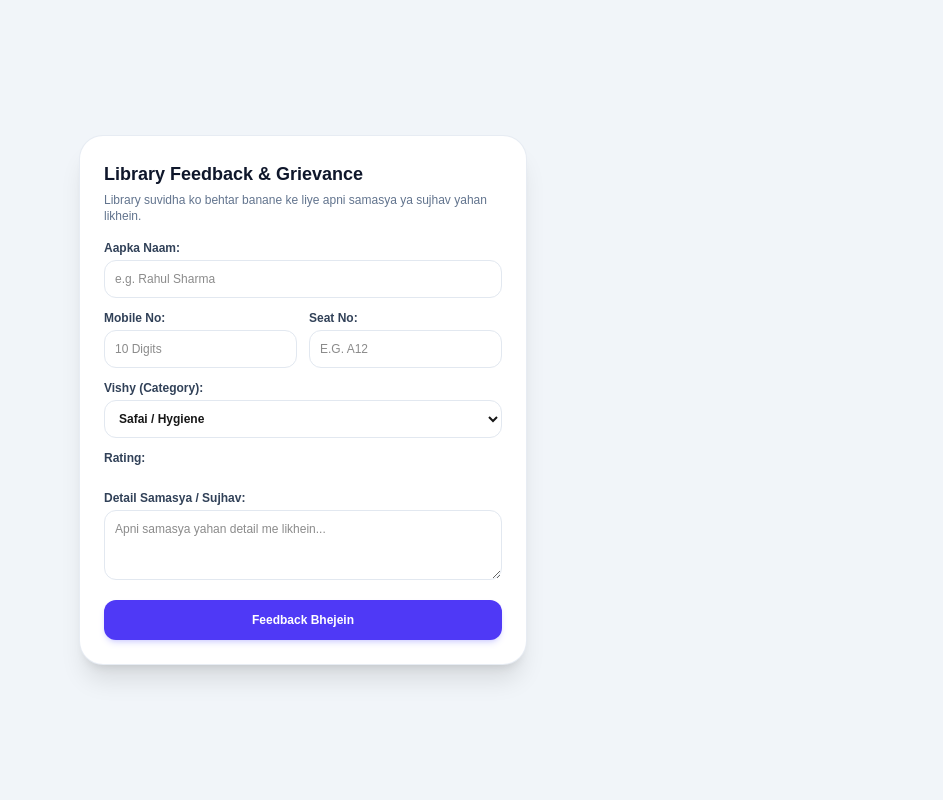
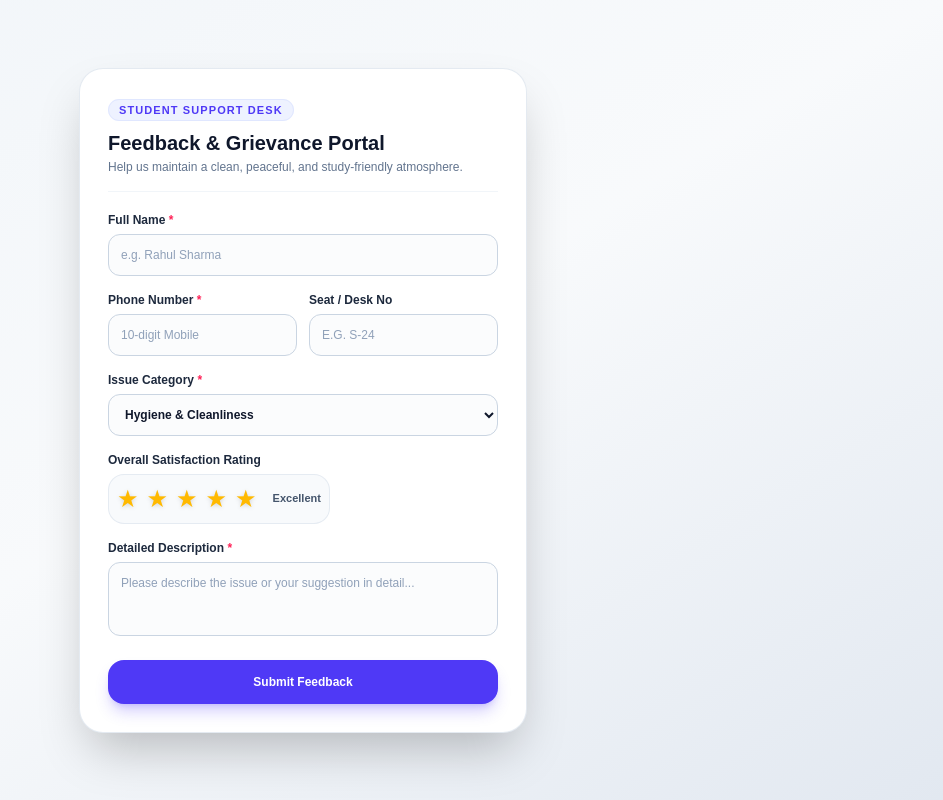
Before and after one commit to Deepak895910/library-saas, a Next.js app: page /feedback in a window 1280 px wide. Shown: the whole page, without its empty margins (337-1280 px from the left). Built offline with nearby package versions, Linux system fonts and the light colour scheme; no server answers.

Commit message:
Enhance feedback portal UI with clean professional styling and high contrast inputs

```diff
--- a/src/app/feedback/page.tsx
+++ b/src/app/feedback/page.tsx
@@ -8,19 +8,19 @@ function FeedbackForm() {
   const searchParams = useSearchParams();
   const libId = searchParams.get("lib_id") || "";
 
-  const [name, setName] = useState("");
-  const [phone, setPhone] = useState("");
-  const [seatNo, setSeatNo] = useState("");
-  const [category, setCategory] = useState("Cleaning");
+  const [fullName, setFullName] = useState("");
+  const [phoneNumber, setPhoneNumber] = useState("");
+  const [seatNumber, setSeatNumber] = useState("");
+  const [category, setCategory] = useState("Hygiene & Cleanliness");
   const [rating, setRating] = useState(5);
-  const [message, setMessage] = useState("");
+  const [description, setDescription] = useState("");
   const [submitted, setSubmitted] = useState(false);
   const [loading, setLoading] = useState(false);
 
   const handleSubmit = async (e: React.FormEvent) => {
     e.preventDefault();
     if (!libId) {
-      alert("Invalid Library link! QR dobara scan karein.");
+      alert("Invalid QR code link. Please re-scan from the library desk.");
       return;
     }
     setLoading(true);
@@ -28,12 +28,12 @@ function FeedbackForm() {
     const { error } = await supabase.from("library_feedbacks").insert([
       {
         library_id: libId,
-        student_name: name.trim(),
-        phone: phone.trim(),
-        seat_no: seatNo.trim().toUpperCase(),
+        student_name: fullName.trim(),
+        phone: phoneNumber.trim(),
+        seat_no: seatNumber.trim().toUpperCase(),
         rating,
         category,
-        message: message.trim(),
+        message: description.trim(),
       },
     ]);
 
@@ -41,109 +41,148 @@ function FeedbackForm() {
     if (!error) {
       setSubmitted(true);
     } else {
-      alert("Error: " + error.message);
+      alert("Submission failed: " + error.message);
     }
   };
 
   if (submitted) {
     return (
-      <div className="min-h-screen bg-slate-50 flex items-center justify-center p-4">
-        <div className="max-w-md w-full bg-white p-6 rounded-3xl shadow-xl text-center space-y-3 border border-slate-100">
-          <span className="text-5xl"></span>
-          <h2 className="text-lg font-black text-slate-900">Feedback Prapt Hua!</h2>
-          <p className="text-xs text-slate-500">
-            Aapka sujhav / shikayat library admin tak pahunch gayi hai. Hamari seva behtar banane ke liye dhanyawad!
-          </p>
+      <div className="min-h-screen bg-slate-900/5 flex items-center justify-center p-4">
+        <div className="max-w-md w-full bg-white p-8 rounded-3xl shadow-xl text-center space-y-4 border border-slate-100">
+          <div className="w-16 h-16 bg-emerald-100 text-emerald-600 rounded-2xl flex items-center justify-center mx-auto text-3xl font-bold shadow-inner">
+            ✓
+          </div>
+          <div>
+            <h2 className="text-xl font-bold text-slate-900">Feedback Submitted</h2>
+            <p className="text-sm text-slate-500 mt-1">
+              Thank you for sharing your experience. Our management team will look into your request shortly.
+            </p>
+          </div>
+          <button
+            type="button"
+            onClick={() => {
+              setSubmitted(false);
+              setFullName("");
+              setPhoneNumber("");
+              setSeatNumber("");
+              setDescription("");
+              setRating(5);
+            }}
+            className="w-full bg-slate-100 hover:bg-slate-200 text-slate-700 font-semibold py-2.5 rounded-xl text-xs transition"
+          >
+            Submit Another Response
+          </button>
         </div>
       </div>
     );
   }
 
   return (
-    <div className="min-h-screen bg-slate-100 flex items-center justify-center p-4 font-sans">
-      <form onSubmit={handleSubmit} className="max-w-md w-full bg-white p-6 rounded-3xl shadow-xl space-y-4 border border-slate-200/80">
-        <div>
-          <h2 className="text-lg font-black text-slate-900"> Library Feedback & Grievance</h2>
-          <p className="text-xs text-slate-500 mt-1">
-            Library suvidha ko behtar banane ke liye apni samasya ya sujhav yahan likhein.
+    <div className="min-h-screen bg-gradient-to-br from-slate-100 via-slate-50 to-slate-200 flex items-center justify-center p-4 font-sans text-slate-900">
+      <form
+        onSubmit={handleSubmit}
+        className="max-w-md w-full bg-white p-7 rounded-3xl shadow-2xl space-y-5 border border-slate-200/90 backdrop-blur-sm"
+      >
+        <div className="border-b border-slate-100 pb-4">
+          <span className="text-[11px] font-extrabold uppercase tracking-widest text-indigo-600 bg-indigo-50 px-2.5 py-1 rounded-full border border-indigo-100">
+            Student Support Desk
+          </span>
+          <h2 className="text-xl font-black text-slate-900 mt-2">Feedback & Grievance Portal</h2>
+          <p className="text-xs text-slate-500 mt-0.5">
+            Help us maintain a clean, peaceful, and study-friendly atmosphere.
           </p>
         </div>
 
-        <div className="space-y-3 text-xs">
+        <div className="space-y-4 text-xs">
           <div>
-            <label className="font-bold text-slate-700 block mb-1">Aapka Naam:</label>
+            <label className="font-semibold text-slate-800 block mb-1.5">
+              Full Name <span className="text-rose-500">*</span>
+            </label>
             <input
               required
               placeholder="e.g. Rahul Sharma"
-              value={name}
-              onChange={(e) => setName(e.target.value)}
-              className="w-full rounded-xl border border-slate-200 p-2.5 outline-none focus:ring-2 focus:ring-indigo-500"
+              value={fullName}
+              onChange={(e) => setFullName(e.target.value)}
+              className="w-full rounded-xl border border-slate-300 bg-slate-50/50 p-3 text-slate-900 font-medium placeholder-slate-400 outline-none focus:bg-white focus:border-indigo-600 focus:ring-4 focus:ring-indigo-500/10 transition"
             />
           </div>
 
           <div className="grid grid-cols-2 gap-3">
             <div>
-              <label className="font-bold text-slate-700 block mb-1">Mobile No:</label>
+              <label className="font-semibold text-slate-800 block mb-1.5">
+                Phone Number <span className="text-rose-500">*</span>
+              </label>
               <input
                 required
-                placeholder="10 Digits"
-                value={phone}
-                onChange={(e) => setPhone(e.target.value)}
-                className="w-full rounded-xl border border-slate-200 p-2.5 outline-none"
+                type="tel"
+                maxLength={10}
+                placeholder="10-digit Mobile"
+                value={phoneNumber}
+                onChange={(e) => setPhoneNumber(e.target.value.replace(/\D/g, ""))}
+                className="w-full rounded-xl border border-slate-300 bg-slate-50/50 p-3 text-slate-900 font-medium placeholder-slate-400 outline-none focus:bg-white focus:border-indigo-600 focus:ring-4 focus:ring-indigo-500/10 transition"
               />
             </div>
             <div>
-              <label className="font-bold text-slate-700 block mb-1">Seat No:</label>
+              <label className="font-semibold text-slate-800 block mb-1.5">Seat / Desk No</label>
               <input
-                placeholder="e.g. A12"
-                value={seatNo}
-                onChange={(e) => setSeatNo(e.target.value)}
-                className="w-full rounded-xl border border-slate-200 p-2.5 font-mono uppercase"
+                placeholder="e.g. S-24"
+                value={seatNumber}
+                onChange={(e) => setSeatNumber(e.target.value)}
+                className="w-full rounded-xl border border-slate-300 bg-slate-50/50 p-3 text-slate-900 font-medium font-mono uppercase placeholder-slate-400 outline-none focus:bg-white focus:border-indigo-600 focus:ring-4 focus:ring-indigo-500/10 transition"
               />
             </div>
           </div>
 
           <div>
-            <label className="font-bold text-slate-700 block mb-1">Vishy (Category):</label>
+            <label className="font-semibold text-slate-800 block mb-1.5">
+              Issue Category <span className="text-rose-500">*</span>
+            </label>
             <select
               value={category}
               onChange={(e) => setCategory(e.target.value)}
-              className="w-full rounded-xl border border-slate-200 p-2.5 font-semibold bg-white"
+              className="w-full rounded-xl border border-slate-300 bg-slate-50/50 p-3 text-slate-900 font-semibold outline-none focus:bg-white focus:border-indigo-600 focus:ring-4 focus:ring-indigo-500/10 transition"
             >
-              <option value="Cleaning">Safai / Hygiene </option>
-              <option value="AC/Cooling">AC / Fan / Garmi </option>
-              <option value="Noise">Awaj / Shanti (Silence) </option>
-              <option value="Wi-Fi">Wi-Fi / Internet Problem </option>
-              <option value="Lighting">Lights / Desk Issue </option>
-              <option value="General">Any Other Suggestion </option>
+              <option value="Hygiene & Cleanliness">Hygiene & Cleanliness</option>
+              <option value="Air Conditioning & Cooling">Air Conditioning & Cooling</option>
+              <option value="Noise & Silence Discipline">Noise & Silence Discipline</option>
+              <option value="Wi-Fi & Connectivity">Wi-Fi & Internet Connectivity</option>
+              <option value="Desk Lighting & Power Sockets">Desk Lighting & Power Sockets</option>
+              <option value="General Suggestion">General Suggestion</option>
             </select>
           </div>
 
           <div>
-            <label className="font-bold text-slate-700 block mb-1">Rating:</label>
-            <div className="flex gap-2">
+            <label className="font-semibold text-slate-800 block mb-1.5">Overall Satisfaction Rating</label>
+            <div className="flex items-center gap-2 bg-slate-50 border border-slate-200/80 p-2 rounded-2xl w-fit">
               {[1, 2, 3, 4, 5].map((star) => (
                 <button
                   type="button"
                   key={star}
                   onClick={() => setRating(star)}
-                  className={`text-2xl p-1 transition ${rating >= star ? "scale-110" : "grayscale opacity-30"}`}
+                  className={`text-2xl transition-all duration-200 hover:scale-125 ${
+                    rating >= star ? "text-amber-400 drop-shadow-sm" : "text-slate-300"
+                  }`}
                 >
-
+                  ★
                 </button>
               ))}
+              <span className="text-[11px] font-bold text-slate-600 ml-2">
+                {rating === 5 ? "Excellent" : rating >= 4 ? "Good" : rating >= 3 ? "Average" : "Needs Attention"}
+              </span>
             </div>
           </div>
 
           <div>
-            <label className="font-bold text-slate-700 block mb-1">Detail Samasya / Sujhav:</label>
+            <label className="font-semibold text-slate-800 block mb-1.5">
+              Detailed Description <span className="text-rose-500">*</span>
+            </label>
             <textarea
               required
               rows={3}
-              placeholder="Apni samasya yahan detail me likhein..."
-              value={message}
-              onChange={(e) => setMessage(e.target.value)}
-              className="w-full rounded-xl border border-slate-200 p-2.5 outline-none focus:ring-2 focus:ring-indigo-500"
+              placeholder="Please describe the issue or your suggestion in detail..."
+              value={description}
+              onChange={(e) => setDescription(e.target.value)}
+              className="w-full rounded-xl border border-slate-300 bg-slate-50/50 p-3 text-slate-900 font-medium placeholder-slate-400 outline-none focus:bg-white focus:border-indigo-600 focus:ring-4 focus:ring-indigo-500/10 transition resize-none"
             />
           </div>
         </div>
@@ -151,9 +190,9 @@ function FeedbackForm() {
         <button
           type="submit"
           disabled={loading}
-          className="w-full bg-indigo-600 hover:bg-indigo-700 text-white font-bold py-3 rounded-xl text-xs transition active:scale-95 shadow-md shadow-indigo-500/20"
+          className="w-full bg-indigo-600 hover:bg-indigo-700 active:bg-indigo-800 text-white font-bold py-3.5 rounded-2xl text-xs transition duration-150 shadow-lg shadow-indigo-600/25 disabled:opacity-50"
         >
-          {loading ? "Submitting..." : "Feedback Bhejein"}
+          {loading ? "Submitting..." : "Submit Feedback"}
         </button>
       </form>
     </div>
@@ -162,7 +201,7 @@ function FeedbackForm() {
 
 export default function Page() {
   return (
-    <Suspense fallback={<div className="p-8 text-center text-xs text-slate-400">Loading form...</div>}>
+    <Suspense fallback={<div className="min-h-screen flex items-center justify-center text-xs text-slate-400">Loading form...</div>}>
       <FeedbackForm />
     </Suspense>
   );
```
